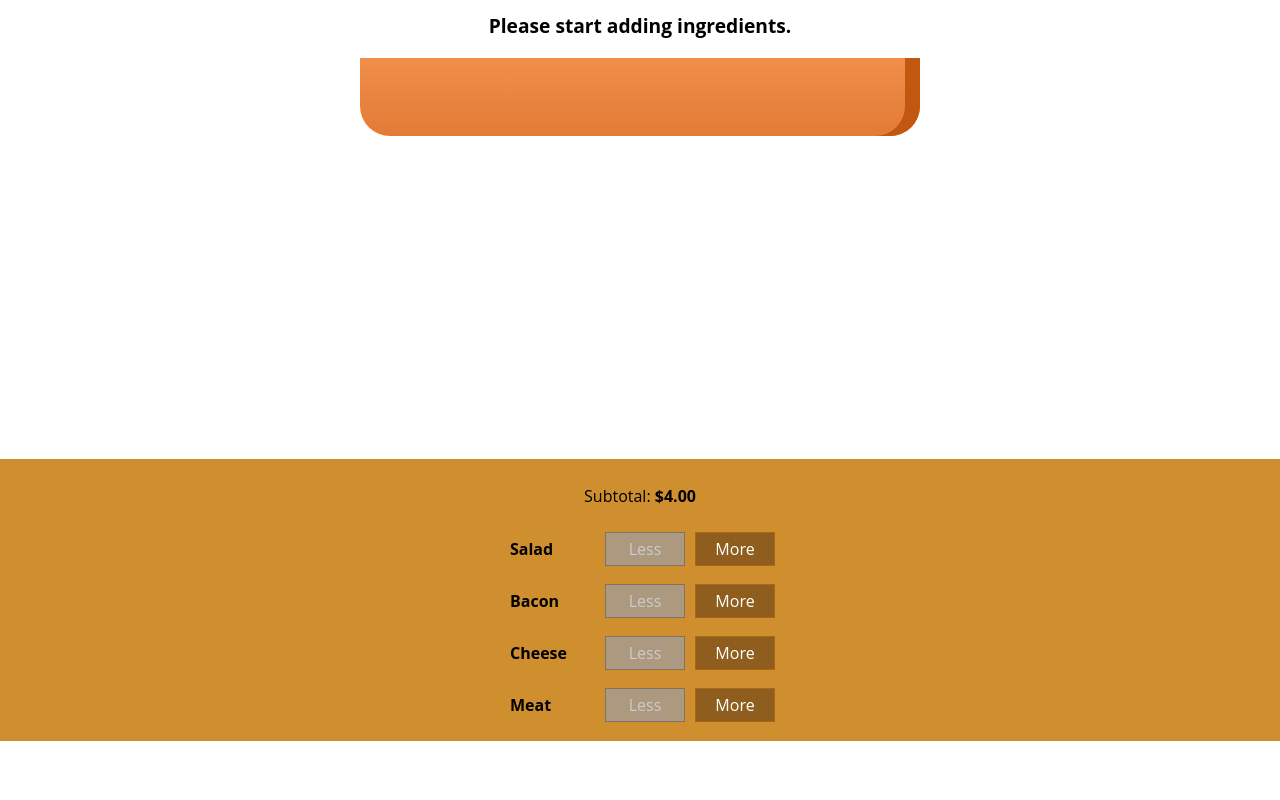
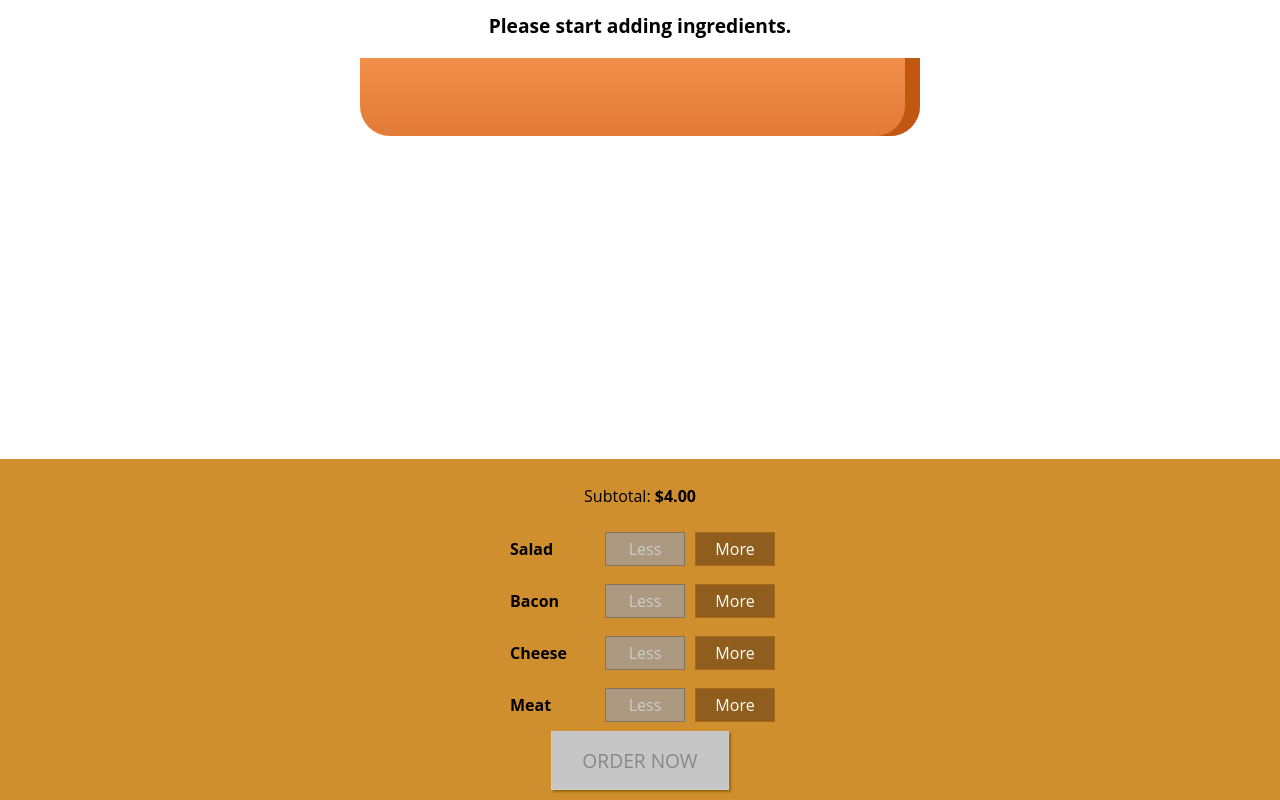
Before and after one commit to pdibenedetto/burger-builder, a React app: page / in a window 1280 px wide. Shown: the part 179-979 px from the top of the page. Before the commit the page ends 920 px from the top, so only its background shows below. Built offline with nearby package versions, Linux system fonts and the light colour scheme.

Commit message:
Completed lecture 166

```diff
--- a/src/components/Burger/BuildControls/BuildControls.css
+++ b/src/components/Burger/BuildControls/BuildControls.css
@@ -8,3 +8,44 @@
     padding: 10px 0;
     margin: auto;
 }
+
+.OrderButton {
+    background-color: #DAD735;
+    outline: none;
+    cursor: pointer;
+    border: 1px solid #966909;
+    color: #966909;
+    font-family: inherit;
+    font-size: 1.2em;
+    padding: 15px 30px;
+    box-shadow: 2px 2px 2px #966909;
+}
+
+.OrderButton:hover, .OrderButton:active {
+    background-color: #A0DB41;
+    border: 1px solid #966909;
+    color: #966909;
+}
+
+.OrderButton:disabled {
+    background-color: #C7C6C6;
+    cursor: not-allowed;
+    border: 1px solid #ccc;
+    color: #888888;
+}
+
+.OrderButton:not(:disabled) {
+    animation: enable 0.3s linear;
+}
+
+@keyframes enable {
+    0% {
+        transform: scale(1);
+    }
+    60% {
+        transform: scale(1.1);
+    }
+    100% {
+        transform: scale(1);
+    }
+}
--- a/src/components/Burger/BuildControls/BuildControls.js
+++ b/src/components/Burger/BuildControls/BuildControls.js
@@ -10,7 +10,9 @@
 ];
 
 
-const buildControls = (props) => (
+const buildControls = (props) => {
+  console.log('[BuildControls.js] ', props.purchasable);
+  return (
     <div className={classes.BuildControls}>
         <p>Subtotal: <strong>${props.price.toFixed(2)}</strong></p>
         {controls.map(ctrl => (
@@ -21,7 +23,13 @@
                           disabled={props.disabled[ctrl.type]}
             />
         ))}
+        <button className={classes.OrderButton}
+                disabled={!props.purchasable}
+        >
+          ORDER NOW
+        </button>
     </div>
-);
+  )
+};
 
 export default buildControls;
--- a/src/containers/BurgerBuilder/BurgerBuilder.js
+++ b/src/containers/BurgerBuilder/BurgerBuilder.js
@@ -24,7 +24,23 @@
       cheese: 0,
       meat: 0
     },
-    totalPrice: 4
+    totalPrice: 4,
+    purchasable: false
+  };
+
+  updatePurchasable (ingredients) {
+    const sum = Object.keys(ingredients)
+      .map(igKey => {
+        console.log('[BurgerBuilder.js]', igKey);
+        console.log('[BurgerBuilder.js]', ingredients[igKey]);
+        return ingredients[igKey];
+      })
+      .reduce((sum, el) => {
+        console.log('[BurgerBuilder.js]', sum + el);
+        return sum + el;
+      }, 0);
+    this.setState({purchasable: sum > 0});
+    console.log('[BurgerBuilder.js]', this.state.purchasable);
   };
 
   addIngredientHandler = (type) => {
@@ -33,11 +49,13 @@
     const updatedIngredients = {
       ...this.state.ingredients
     };
+
     updatedIngredients[type] = updatedCount;
     const priceAddition = INGREDIENT_PRICES[type];
     const oldPrice = this.state.totalPrice;
     const newPrice = oldPrice + priceAddition;
     this.setState({totalPrice: newPrice, ingredients: updatedIngredients});
+    this.updatePurchasable(updatedIngredients);
   };
 
   removeIngredientHandler = (type) => {
@@ -47,11 +65,13 @@
       const updatedIngredients = {
           ...this.state.ingredients
       };
+
       updatedIngredients[type] = updatedCount;
       const priceAddition = INGREDIENT_PRICES[type] * (-1);
       const oldPrice = this.state.totalPrice;
       const newPrice = oldPrice + priceAddition;
       this.setState({totalPrice: newPrice, ingredients: updatedIngredients});
+      this.updatePurchasable(updatedIngredients);
     }
   };
 
@@ -70,6 +90,7 @@
         <BuildControls disabled={disabledInfo}
                        ingredientAdded={this.addIngredientHandler}
                        ingredientRemoved={this.removeIngredientHandler}
+                       purchasable={this.state.purchasable}
                        price={this.state.totalPrice}
         />
       </Aux>
```
